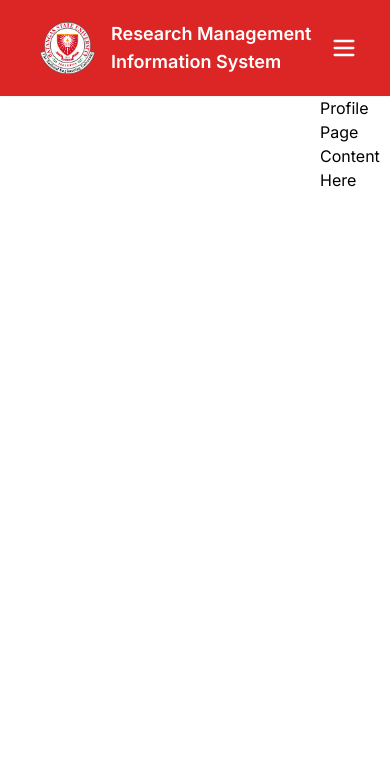
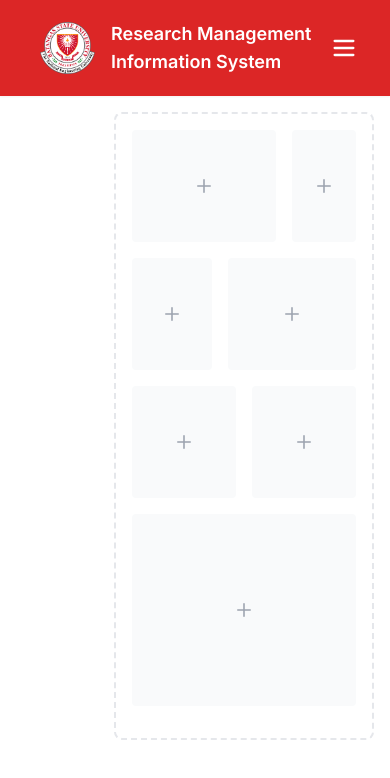
Before and after one commit to jericho-millena/PublicD, a Next.js app: page /pages/profile/ProfileMain in a window 390 px wide. Shown: the top 778 px of the page. Built offline with nearby package versions, Linux system fonts and the light colour scheme.

Commit message:
Update ProfileMain layout and PSideBar width for improved responsiveness

```diff
--- a/src/app/components/profile_components/PSideBar.js
+++ b/src/app/components/profile_components/PSideBar.js
@@ -6,7 +6,7 @@
   return (
     <aside
       id="logo-sidebar"
-      className="fixed top-30 left-0 z-40 w-80 h-screen transition-transform -translate-x-full sm:translate-x-0" // Changed width from w-64 to w-80
+      className="flex top-30 left-0 z-40 w-96 h-screen transition-transform -translate-x-full sm:translate-x-0" // Changed width from w-64 to w-80
       aria-label="Sidebar"
     >
       <div className="h-full p-6 overflow-y-auto bg-gray-300">
--- a/src/app/pages/profile/ProfileMain/page.js
+++ b/src/app/pages/profile/ProfileMain/page.js
@@ -1,14 +1,156 @@
-// pages/Profile2.js
-
 import React from "react";
 import PSideBar from "@/app/components/profile_components/PSideBar";
 
 const ProfileMain = () => {
   return (
-    <div>
-      <PSideBar />
-      <div className="ml-80">
-        <h1>Profile Page Content Here</h1>
+    <div className="flex">
+      {/* Sidebar */}
+      <div className="w-1/4">
+        <PSideBar />
+      </div>
+      <div className="w-3/4 p-4">
+        <div class="p-4 border-2 border-gray-200 border-dashed rounded-lg dark:border-gray-700">
+          <div class="grid grid-cols-3 gap-4 mb-4">
+            <div class="flex items-center justify-center rounded bg-gray-50 w-full h-28 dark:bg-gray-800 col-span-2">
+              <p class="text-2xl text-gray-400 dark:text-gray-500">
+                <svg
+                  class="w-3.5 h-3.5"
+                  aria-hidden="true"
+                  xmlns="http://www.w3.org/2000/svg"
+                  fill="none"
+                  viewBox="0 0 18 18"
+                >
+                  <path
+                    stroke="currentColor"
+                    stroke-linecap="round"
+                    stroke-linejoin="round"
+                    stroke-width="2"
+                    d="M9 1v16M1 9h16"
+                  />
+                </svg>
+              </p>
+            </div>
+            <div class="flex items-center justify-center rounded bg-gray-50 w-full h-28 dark:bg-gray-800">
+              <p class="text-2xl text-gray-400 dark:text-gray-500">
+                <svg
+                  class="w-3.5 h-3.5"
+                  aria-hidden="true"
+                  xmlns="http://www.w3.org/2000/svg"
+                  fill="none"
+                  viewBox="0 0 18 18"
+                >
+                  <path
+                    stroke="currentColor"
+                    stroke-linecap="round"
+                    stroke-linejoin="round"
+                    stroke-width="2"
+                    d="M9 1v16M1 9h16"
+                  />
+                </svg>
+              </p>
+            </div>
+          </div>
+          <div class="grid grid-cols-5 gap-4 mb-4">
+            <div class="flex items-center justify-center rounded bg-gray-50 w-full h-28 dark:bg-gray-800 col-span-2">
+              <p class="text-2xl text-gray-400 dark:text-gray-500">
+                <svg
+                  class="w-3.5 h-3.5"
+                  aria-hidden="true"
+                  xmlns="http://www.w3.org/2000/svg"
+                  fill="none"
+                  viewBox="0 0 18 18"
+                >
+                  <path
+                    stroke="currentColor"
+                    stroke-linecap="round"
+                    stroke-linejoin="round"
+                    stroke-width="2"
+                    d="M9 1v16M1 9h16"
+                  />
+                </svg>
+              </p>
+            </div>
+            <div class="flex items-center justify-center rounded bg-gray-50 w-full h-28 dark:bg-gray-800 col-span-3">
+              <p class="text-2xl text-gray-400 dark:text-gray-500">
+                <svg
+                  class="w-3.5 h-3.5"
+                  aria-hidden="true"
+                  xmlns="http://www.w3.org/2000/svg"
+                  fill="none"
+                  viewBox="0 0 18 18"
+                >
+                  <path
+                    stroke="currentColor"
+                    stroke-linecap="round"
+                    stroke-linejoin="round"
+                    stroke-width="2"
+                    d="M9 1v16M1 9h16"
+                  />
+                </svg>
+              </p>
+            </div>
+          </div>
+
+          <div class="grid grid-cols-2 gap-4 mb-4">
+            <div class="flex items-center justify-center rounded bg-gray-50 w-full h-28 dark:bg-gray-800">
+              <p class="text-2xl text-gray-400 dark:text-gray-500">
+                <svg
+                  class="w-3.5 h-3.5"
+                  aria-hidden="true"
+                  xmlns="http://www.w3.org/2000/svg"
+                  fill="none"
+                  viewBox="0 0 18 18"
+                >
+                  <path
+                    stroke="currentColor"
+                    stroke-linecap="round"
+                    stroke-linejoin="round"
+                    stroke-width="2"
+                    d="M9 1v16M1 9h16"
+                  />
+                </svg>
+              </p>
+            </div>
+            <div class="flex items-center justify-center rounded bg-gray-50 w-full h-28 dark:bg-gray-800">
+              <p class="text-2xl text-gray-400 dark:text-gray-500">
+                <svg
+                  class="w-3.5 h-3.5"
+                  aria-hidden="true"
+                  xmlns="http://www.w3.org/2000/svg"
+                  fill="none"
+                  viewBox="0 0 18 18"
+                >
+                  <path
+                    stroke="currentColor"
+                    stroke-linecap="round"
+                    stroke-linejoin="round"
+                    stroke-width="2"
+                    d="M9 1v16M1 9h16"
+                  />
+                </svg>
+              </p>
+            </div>
+          </div>
+          <div class="flex items-center justify-center h-48 mb-4 rounded bg-gray-50 dark:bg-gray-800">
+            <p class="text-2xl text-gray-400 dark:text-gray-500">
+              <svg
+                class="w-3.5 h-3.5"
+                aria-hidden="true"
+                xmlns="http://www.w3.org/2000/svg"
+                fill="none"
+                viewBox="0 0 18 18"
+              >
+                <path
+                  stroke="currentColor"
+                  stroke-linecap="round"
+                  stroke-linejoin="round"
+                  stroke-width="2"
+                  d="M9 1v16M1 9h16"
+                />
+              </svg>
+            </p>
+          </div>
+        </div>
       </div>
     </div>
   );
```
